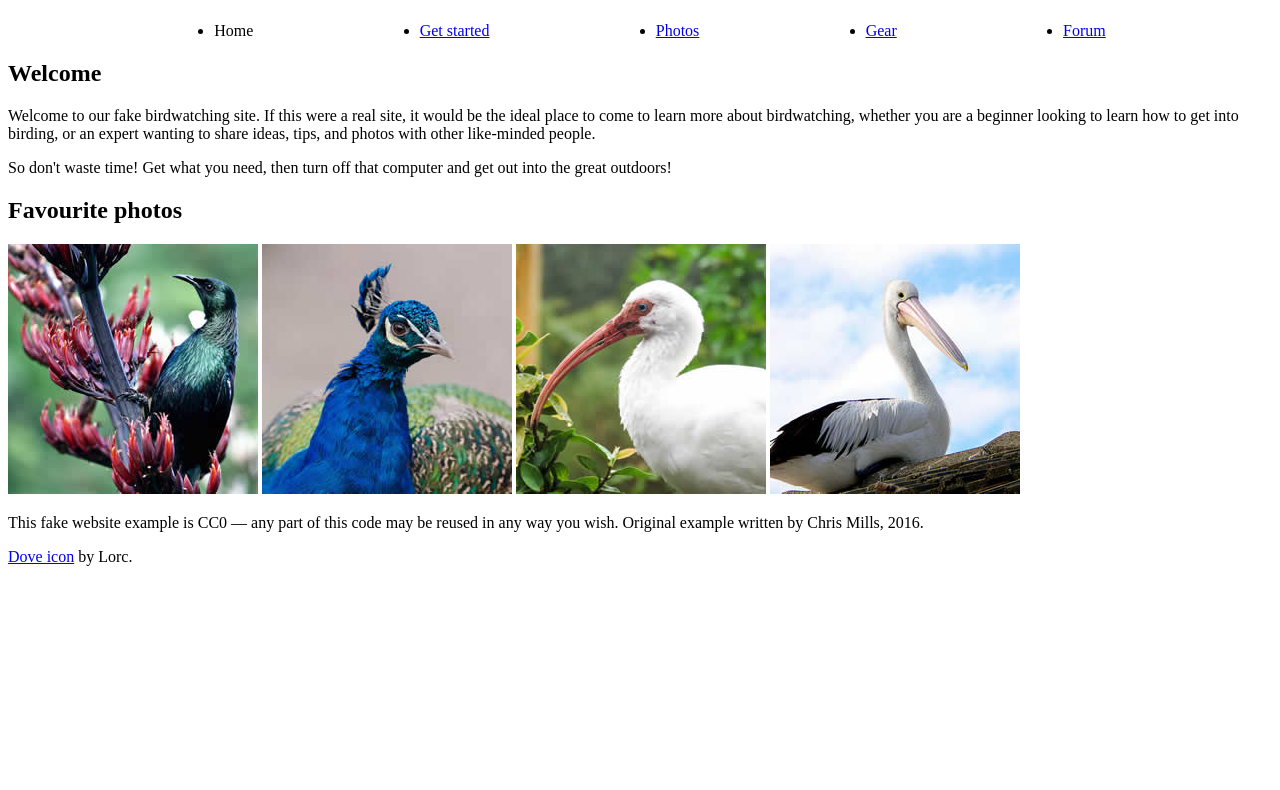
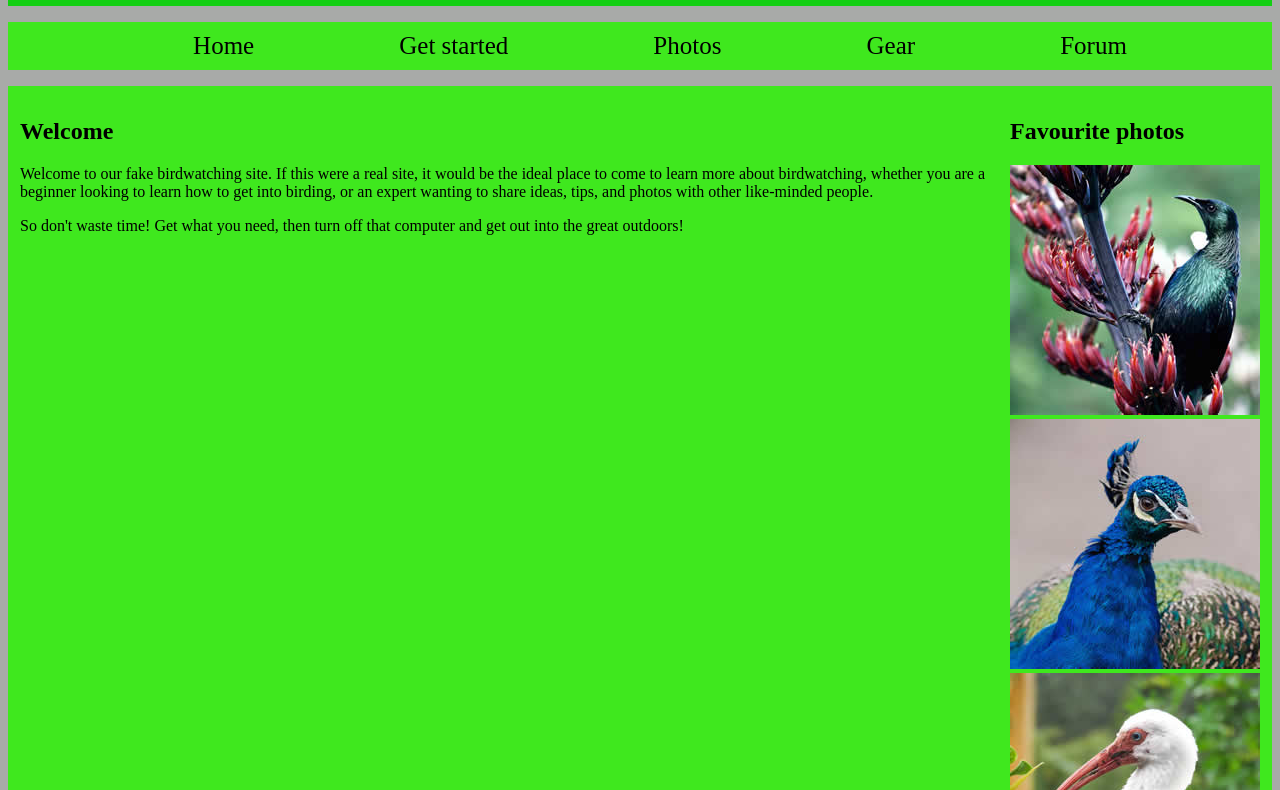
Before and after one commit to tylerpierce683/cs408-lab4, a plain HTML site: page index.html in a window 1280 px wide. Shown: the part 88-878 px from the top of the page. Before the commit the page ends 800 px from the top, so only its background shows below. Drawn offline with Linux system fonts and the light colour scheme.

Commit message:
Got layout almost there

```diff
--- a/css/style.css
+++ b/css/style.css
@@ -1,3 +1,13 @@
+body {
+    background-color: rgb(168, 170, 168);
+    display: grid;
+    grid-template-areas:
+        "header header"
+        "subheader subheader"
+        "body aside"
+        "footer footer";
+}
+
 h1 {
     text-align: center;
     font-family: "Cinzel Decorative";
@@ -5,7 +15,9 @@ h1 {
 }
 
 .header {
+    grid-area: header;
     display: flex;
+    background-color: rgb(19, 207, 19);
 }
 
 .header img {
@@ -14,10 +26,42 @@ h1 {
 }
 
 ul {
+    grid-area: subheader;
     display: flex;
     justify-content: space-evenly;
+    background-color: rgb(63, 232, 30);
+
 }
 
 li {
+    list-style-type: none;
+    font-size: 25px;
+    padding-top: 10px;
+    padding-bottom: 10px;
+}
+
+a {
+    text-decoration: none;
+    color: black;
+}
+
+.body {
+    grid-area: body;
+    background-color: rgb(63, 232, 30);
+    padding: 12px;
+}
+
+.aside {
+    grid-area: aside;
+    background-color: rgb(63, 232, 30);
+    padding: 12px;
+    display: grid;
 
 }
+
+.footer {
+    grid-area: footer;
+    background-color: rgb(63, 232, 30);
+    margin-top: 8px;
+    padding: 12px;
+}
--- a/index.html
+++ b/index.html
@@ -25,24 +25,27 @@
         <li><a href="#">Forum</a></li>
       </ul>
 
-
+      <div class="body">
         <h2>Welcome</h2>
 
         <p>Welcome to our fake birdwatching site. If this were a real site, it would be the ideal place to come to learn more about birdwatching, whether you are a beginner looking to learn how to get into birding, or an expert wanting to share ideas, tips, and photos with other like-minded people.</p>
 
         <p>So don't waste time! Get what you need, then turn off that computer and get out into the great outdoors!</p>
+      </div>
 
+      <div class="aside">
         <h2>Favourite photos</h2>
 
         <a href="img/favorite-1.jpg"><img src="img/favorite-1_th.jpg" alt="Small black bird, black claws, long black slender beak, links to larger version of the image"></a>
         <a href="img/favorite-2.jpg"><img src="img/favorite-2_th.jpg" alt="Top half of a pretty bird with bright blue plumage on neck, light colored beak, blue headdress, links to larger version of the image"></a>
         <a href="img/favorite-3.jpg"><img src="img/favorite-3_th.jpg" alt="Top half of a large bird with white plumage, very long curved narrow light colored break, links to larger version of the image"></a>
         <a href="img/favorite-4.jpg"><img src="img/favorite-4_th.jpg" alt="Large bird, mostly white plumage with black plumage on back and rear, long straight white beak, links to larger version of the image"></a>
+      </div>
 
-
+      <div class="footer">
         <p>This fake website example is CC0 — any part of this code may be reused in any way you wish. Original example written by Chris Mills, 2016.</p>
 
         <p><a href="http://game-icons.net/lorc/originals/dove.html">Dove icon</a> by Lorc.</p>
-
+      </div>
   </body>
 </html>
```
Lines whose indentation alone changed are shown as unchanged.
